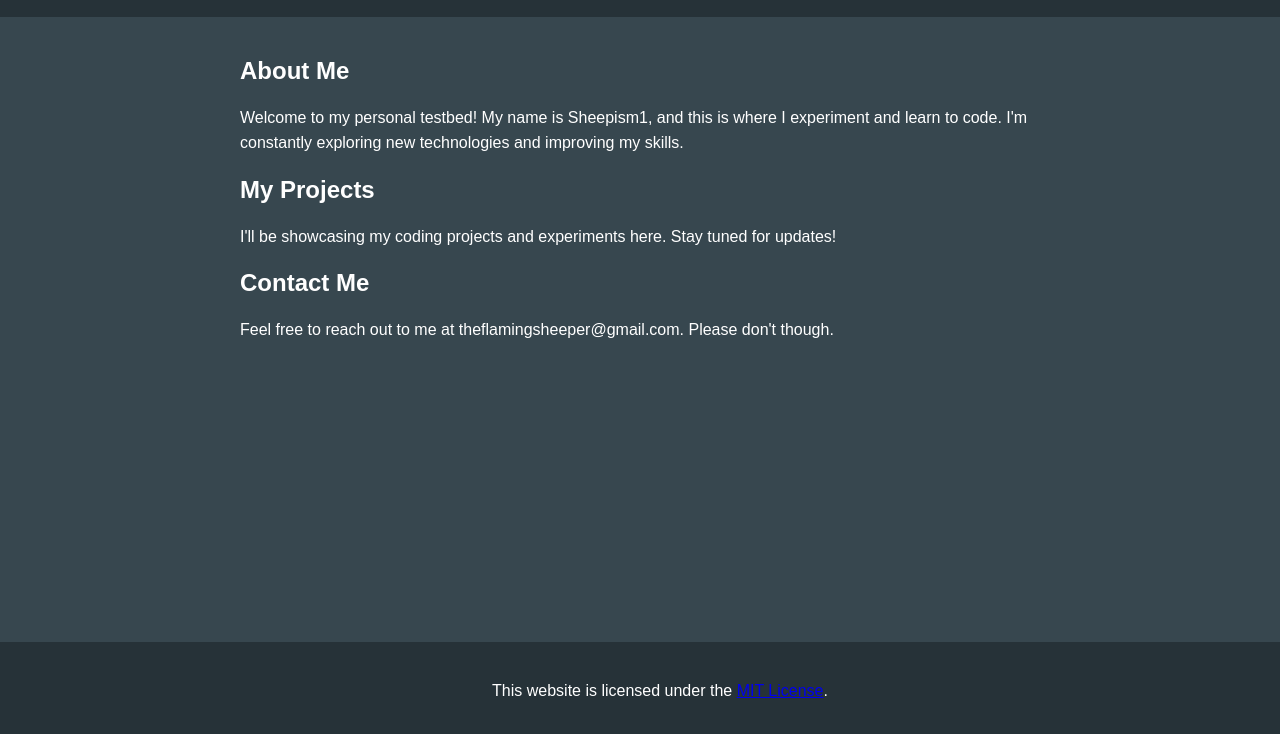
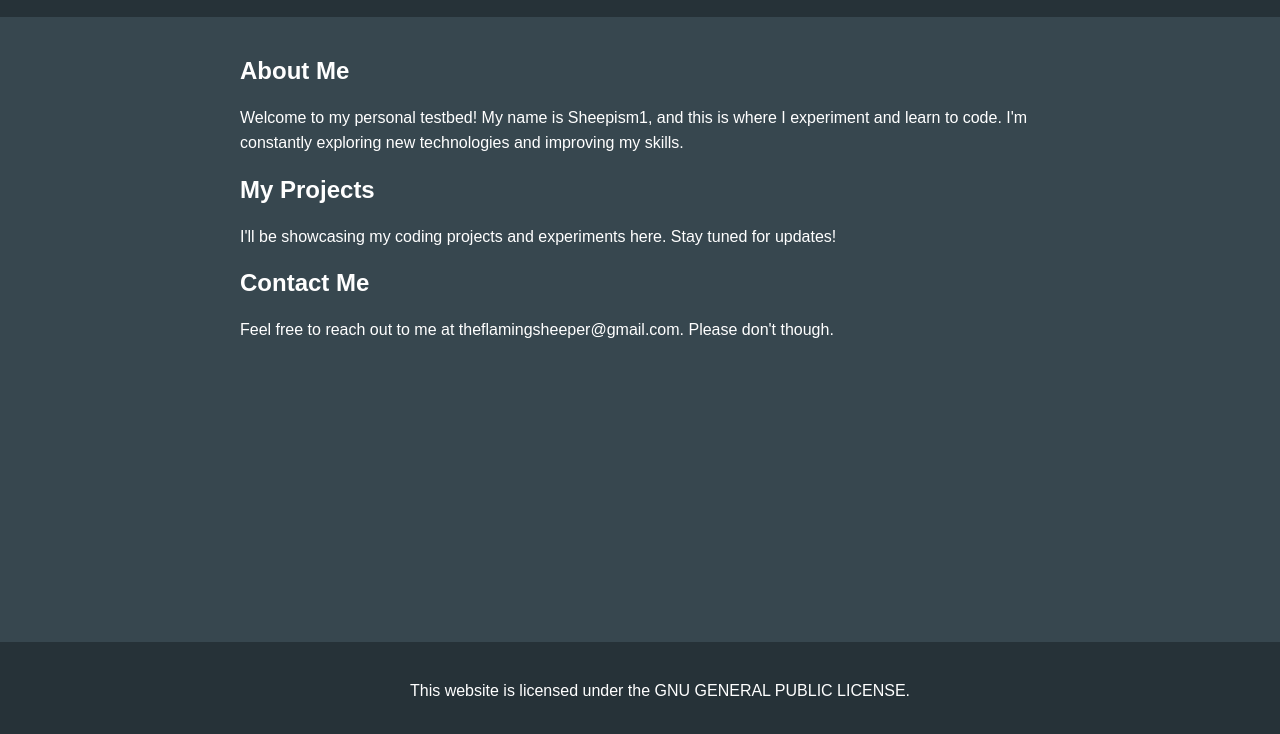
Before and after one commit to BYONDFuckery/BYONDFuckery.github.io, a plain HTML site: page index.html in a window 1280 px wide. Shown: the part 60-794 px from the top of the page. Drawn offline with Linux system fonts and the light colour scheme.

Commit message:
YOU CANT SUE ME NOW :3

```diff
--- a/index.html
+++ b/index.html
@@ -57,7 +57,7 @@
         </p>
     </div>
     <footer>
-        <p>This website is licensed under the <a href="https://opensource.org/licenses/MIT">MIT License</a>.</p>
+        <p>This website is licensed under the GNU GENERAL PUBLIC LICENSE.
     </footer>
 </body>
 </html>
```
